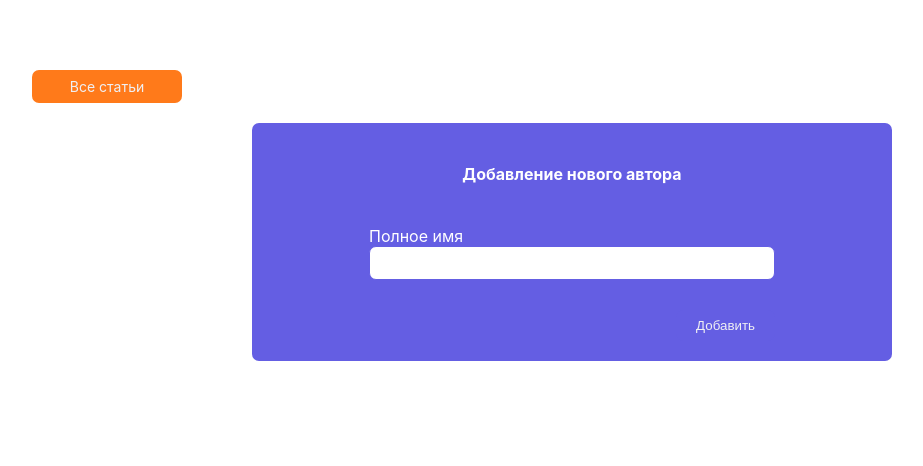
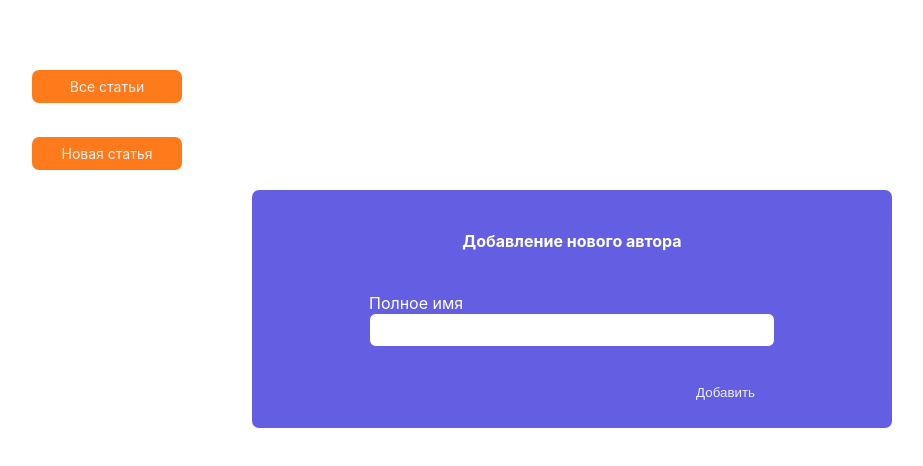
Before and after one commit to Pavla4002/tg-studio-test-task, a React (Create React App) app: page /author/add in a window 1280 px wide. Shown: the top 466 px of the page, without its empty margins (68-991 px from the left). Built offline with nearby package versions, Linux system fonts and the light colour scheme.

Commit message:
Добавление новой ссылки на страницу добавление автора

```diff
--- a/src/pages/ArticlesPages/AddArticle/index.module.scss
+++ b/src/pages/ArticlesPages/AddArticle/index.module.scss
@@ -24,3 +24,10 @@
     font-size: 12px;
     margin-right: 10px;
 }
+
+.links{
+    display: flex;
+    flex-direction: column;
+    height: 100px;
+    justify-content: space-between;
+}
--- a/src/pages/Authors/AddAuthor/AddAuthor.tsx
+++ b/src/pages/Authors/AddAuthor/AddAuthor.tsx
@@ -25,7 +25,10 @@ function AddAuthor() {
                 {messageAdd!=='' && <Message text={messageAdd}/>}
             </div>
             <div className={styles.btnLink}>
-                <ButtonLink link={'/'}>Все статьи</ButtonLink>
+                <div className={styles.links}>
+                    <ButtonLink link={'/'}>Все статьи</ButtonLink>
+                    <ButtonLink link={'/article/add'}>Новая статья</ButtonLink>
+                </div>
             </div>
             <div className={styles.formArea}>
                 <FormAuthors/>
```
